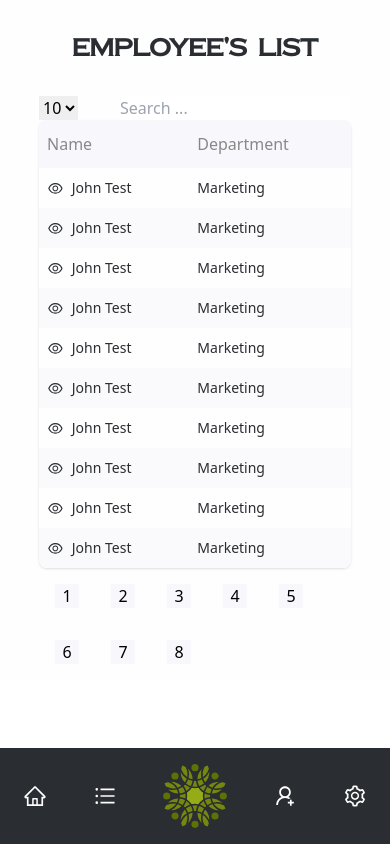
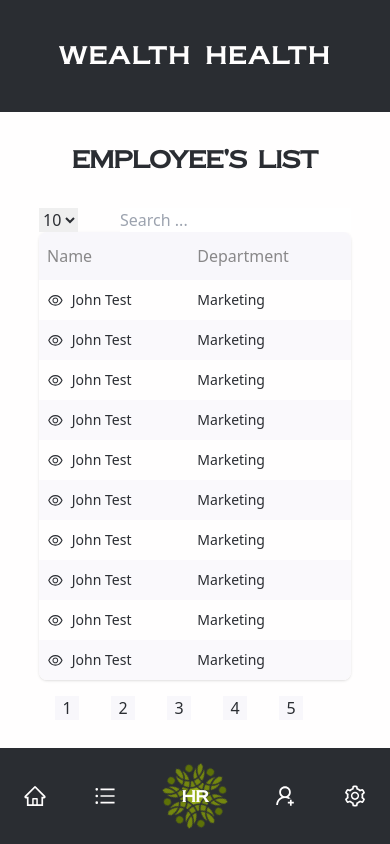
Before and after one commit to ChuckBDT/OC-14-HRnet, a React (Vite) app: page /employees/list in a window 390 px wide. Built offline with nearby package versions, Linux system fonts and the light colour scheme.

Commit message:
Responsive, header added

```diff
--- a/index.html
+++ b/index.html
@@ -7,7 +7,7 @@
     <title>HRnet</title>
   </head>
   <body>
-    <div id="root"></div>
+    <div id="root" class="flex flex-col h-screen"></div>
     <script type="module" src="/src/main.jsx"></script>
   </body>
 </html>
--- a/src/App.jsx
+++ b/src/App.jsx
@@ -8,10 +8,12 @@ import {
   listIcon,
   settingsIcon,
 } from "./assets/iconsBank";
+import Header from "./parts/Header";
 
 function App() {
   return (
     <>
+      <Header />
       <Outlet />
       <nav className='w-full lg:w-24 h-24 lg:h-full bg-primary fixed  bottom-0 lg:top-0 z-50 lg:z-0 '>
         <ul className='flex lg:flex-col h-full lg:w-full justify-around lg:justify-start lg:gap-y-8 lg:pt-6 items-center'>
@@ -19,7 +21,13 @@ function App() {
           <NavLink className='' to={"/employees/list"}>
             {listIcon}
           </NavLink>
-          <img src={Logo} alt='' className='h-16 lg:order-first lg:mb-4' />
+          <div className='lg:order-first flex justify-center items-center lg:mb-4'>
+            <img src={Logo} alt='' className='h-16  animate-logoNavSpin' />
+            <span className='absolute text-tertiary font-copperplate font-bold '>
+              HR
+            </span>
+          </div>
+
           <NavLink to={"/employees/create"}>{userAddIcon}</NavLink>
           <NavLink to={"/settings"}>{settingsIcon}</NavLink>
         </ul>
--- a/src/parts/Header.jsx
+++ b/src/parts/Header.jsx
@@ -3,7 +3,9 @@ import React from "react";
 function Header() {
   return (
     <header className=''>
-      <h1 className=' text-center py-4 text-2xl'>Wealth Health</h1>
+      <h1 className=' bg-primary text-center py-10 lg:pl-24 text-2xl font-bold uppercase text-tertiary font-copperplate tracking-widest '>
+        WEALTH HEALTH
+      </h1>
     </header>
   );
 }
--- a/src/utils/CustomDataTable/index.jsx
+++ b/src/utils/CustomDataTable/index.jsx
@@ -34,7 +34,7 @@ const CustomDataTable = ({ data }) => {
   };
 
   return (
-    <div className='w-[80%]'>
+    <div className='w-[80%] text-primary'>
       <div className='w-full flex items-center justify-between'>
         <select
           onChange={(e) => {
@@ -56,7 +56,7 @@ const CustomDataTable = ({ data }) => {
           }}
         ></input>
       </div>
-      <div className=' rounded-lg shadow overflow-auto'>
+      <div className=' rounded-lg shadow overflow-auto '>
         <table className='w-full'>
           <thead className='bg-secondary text-primaryLight  h-12 '>
             <tr className=' text-left'>
--- a/src/views/Home.jsx
+++ b/src/views/Home.jsx
@@ -4,12 +4,17 @@ import Logo from "../assets/logo.svg";
 
 function Home() {
   return (
-    <main className='bg-primary h-screen'>
-      <h1 className='text-center py-12 text-2xl font-bold uppercase text-tertiary font-copperplate tracking-widest '>
-        WEALTH HEALTH
-      </h1>
-      <div className='flex h-2/3 justify-center items-center '>
-        <img src={Logo} alt='' className='w-2/3 animate-logoSpin' />
+    <main className='flex-1 lg:ml-24'>
+      <div className='bg-tertiary flex flex-col lg:flex-row h-3/4 gap-y-8 lg:gap-y-0 lg:gap-x-16 justify-center items-center '>
+        <div>
+          <h2 className='text-3xl'>Welcome on</h2>
+          <span className='font-copperplate text-7xl lg:text-8xl'>HRnet</span>
+        </div>
+        <img
+          src={Logo}
+          alt=''
+          className='sm:h-1/2 h-1/3 w-2/3 lg:w-1/4 max-w-md animate-logoSpin'
+        />
       </div>
     </main>
   );
--- a/src/views/Settings.jsx
+++ b/src/views/Settings.jsx
@@ -2,7 +2,7 @@ import React from "react";
 
 function Settings() {
   return (
-    <main className='bg-tertiary'>
+    <main className='bg-tertiary lg:ml-24'>
       <h1 className='text-center py-8 text-2xl font-bold font-copperplate uppercase text-primary'>
         Settings
       </h1>
--- a/tailwind.config.js
+++ b/tailwind.config.js
@@ -10,7 +10,10 @@ export default {
         copperplate: ["copperplate"],
       },
       colors: colors,
-      animation: { logoSpin: "logoSpin 20s linear infinite" },
+      animation: {
+        logoSpin: "logoSpin 20s linear infinite",
+        logoNavSpin: "logoSpin 60s linear infinite",
+      },
       keyframes: {
         logoSpin: {
           "0%": { transform: "rotate(0deg)" },
```
